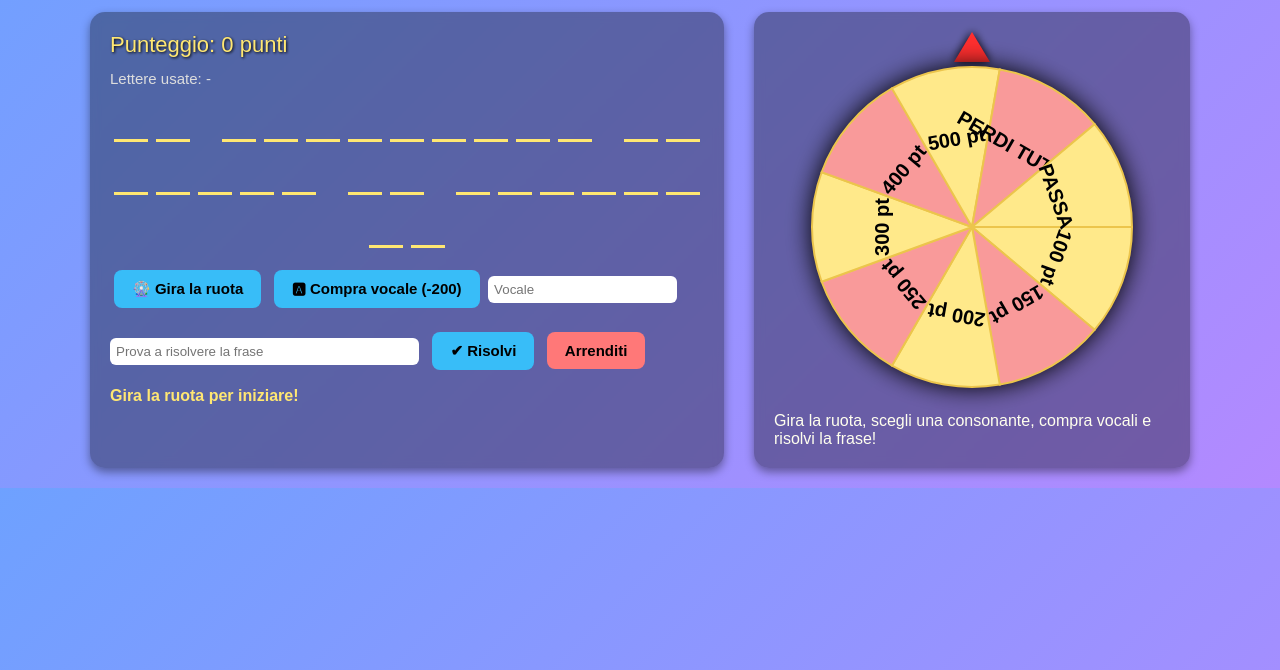
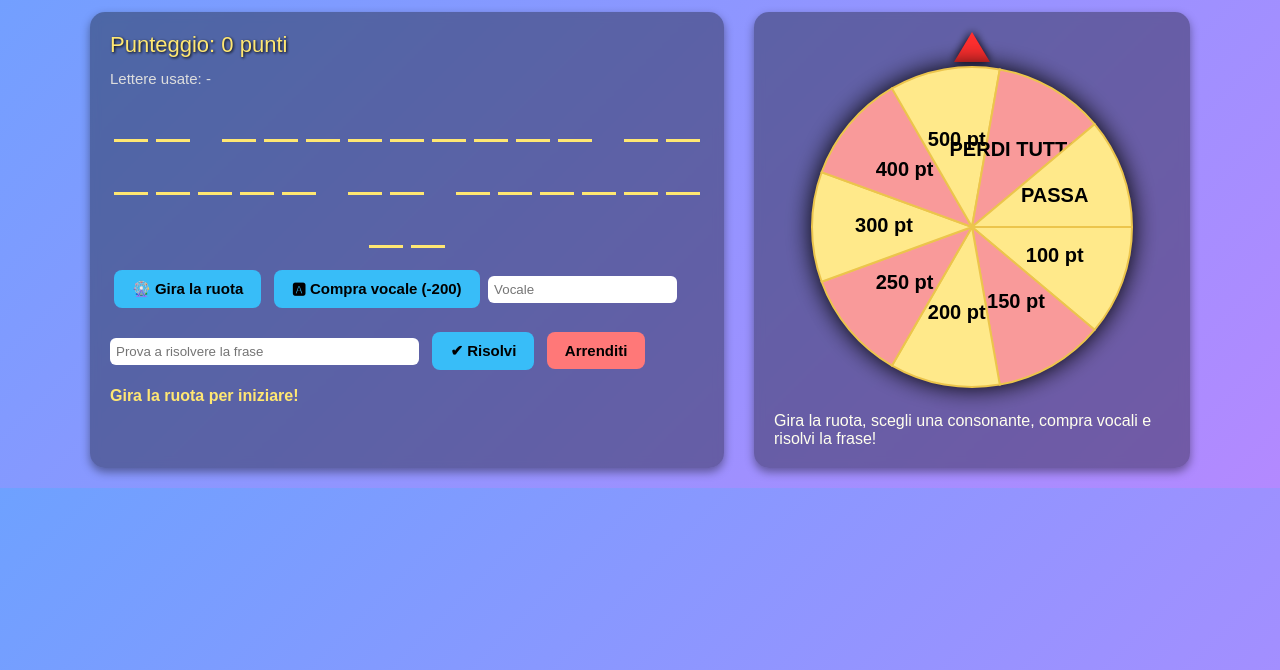
Before and after one commit to lorenzotonietti-hue/ruota, a plain HTML site: page index.html in a window 1280 px wide. Shown: the part 130-800 px from the top of the page. Drawn offline with Linux system fonts and the light colour scheme.

Commit message:
Update index.html

```diff
--- a/index.html
+++ b/index.html
@@ -136,6 +136,7 @@
   text-anchor: middle;
   dominant-baseline: middle;
 }
+
 
       .slice {
         position: absolute;
@@ -344,6 +345,7 @@ function initWheel() {
     // colore alternato
     const color = i % 2 === 0 ? "#FFE98A" : "#F99A9A";
 
+    // Disegna lo spicchio
     const path = document.createElementNS("http://www.w3.org/2000/svg", "path");
     path.setAttribute(
       "d",
@@ -354,20 +356,24 @@ function initWheel() {
     path.setAttribute("stroke-width", "2");
     wheelGroup.appendChild(path);
 
-    // Testo centrato nello spicchio
+    // Posizione testo al centro dello spicchio
     const midAngle = (startAngle + endAngle) / 2;
     const textX = 175 + (radius * 0.55) * Math.cos(midAngle);
     const textY = 175 + (radius * 0.55) * Math.sin(midAngle);
 
     const text = document.createElementNS("http://www.w3.org/2000/svg", "text");
+
     text.setAttribute("x", textX);
     text.setAttribute("y", textY);
+
+    // TESTO DRITTO!
     text.setAttribute("class", "sliceText");
-    text.setAttribute("transform", `rotate(${(midAngle * 180 / Math.PI) + 90}, ${textX}, ${textY})`);
+
     text.textContent = typeof val === "number" ? val + " pt" : val;
     wheelGroup.appendChild(text);
   });
 }
+
 
 
 
```
